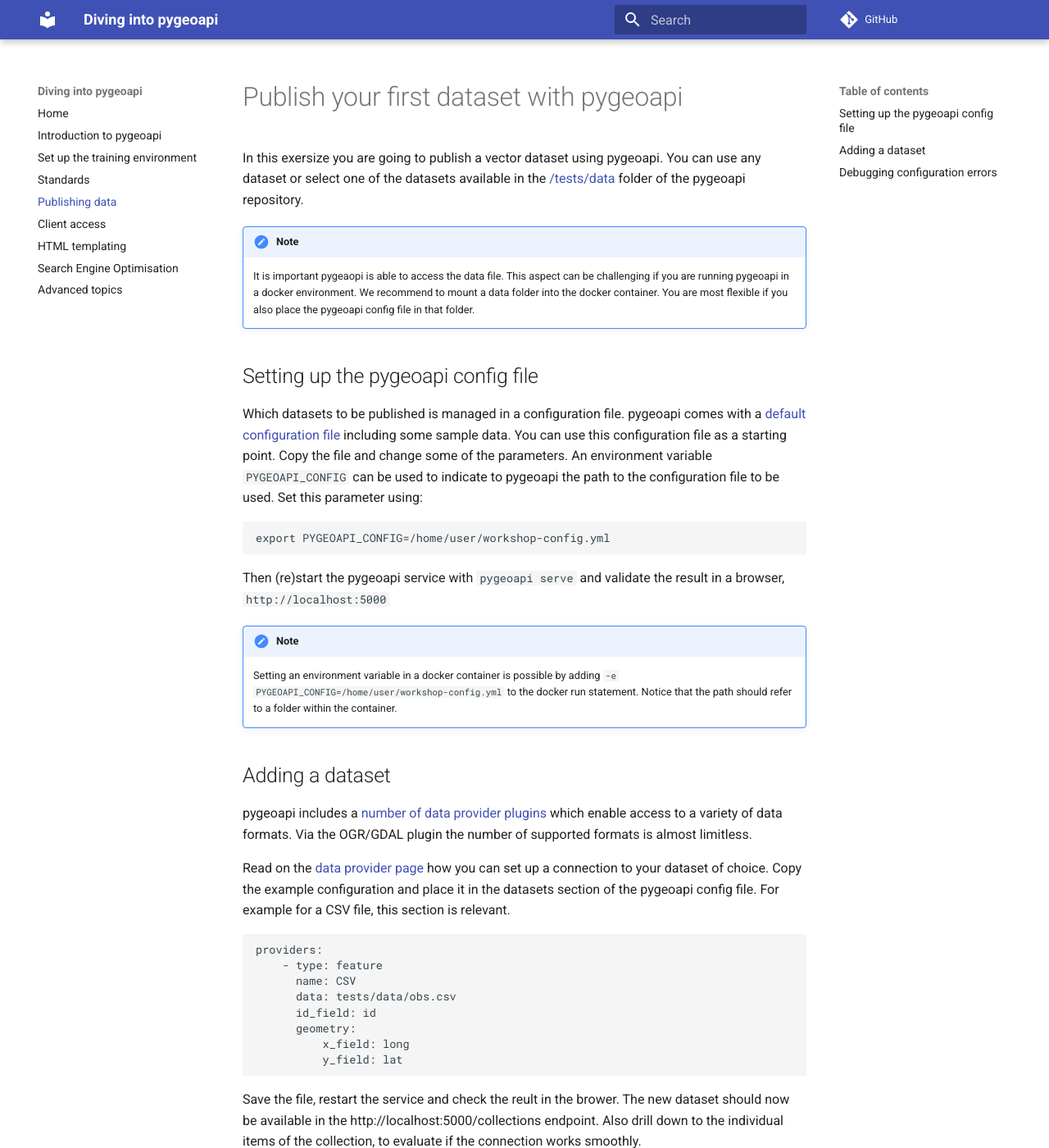
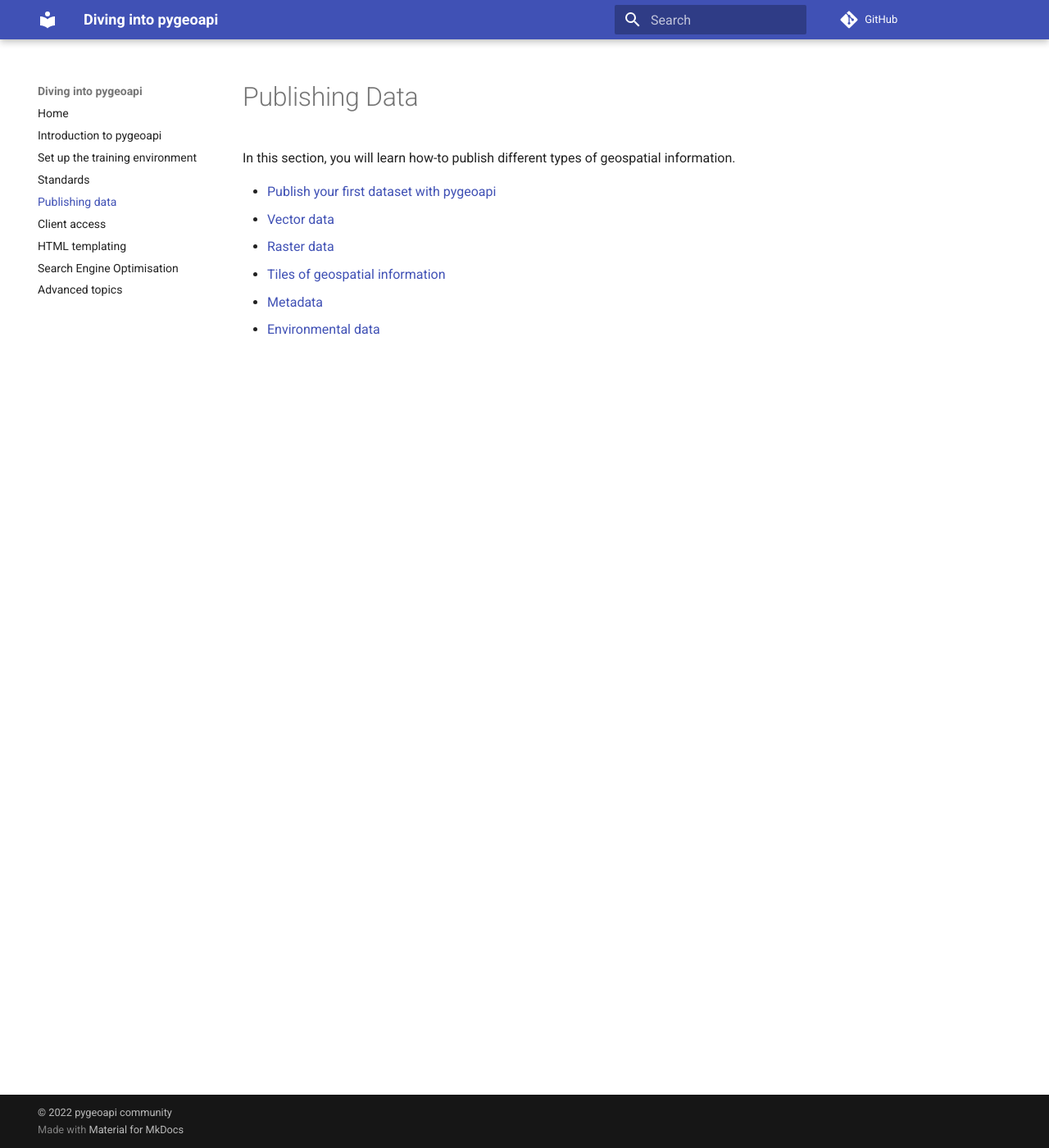
Before and after one commit to geopython/diving-into-pygeoapi, an MkDocs documentation site: the page built from workshop/content/docs/publish/index.md, in a window 1280 px wide and 1400 px high. Shown: the whole window at 82% size. Built offline with MkDocs 1.6.1 and Material for MkDocs 9.7.7, drawn with Linux system fonts in a browser that asks for light colours; comment, search, counter and statistics services are not loaded; some of the changed text lies outside the part shown.

Commit message:
- updated structure of the "Publishing data" module

````diff
--- a/workshop/content/docs/publish/index.md
+++ b/workshop/content/docs/publish/index.md
@@ -1,56 +1,14 @@
 ---
-title: Publish your first dataset with pygeoapi
+title: Publishing data
 ---
 
-# Publish your first dataset with pygeoapi
+# Publishing Data
 
-In this exersize you are going to publish a vector dataset using pygeoapi. You can use any dataset or select one of the datasets available in the [/tests/data](https://github.com/geopython/pygeoapi/tree/master/tests/data) folder of the pygeoapi repository.
+In this section, you will learn how-to publish different types of geospatial information.
 
-!!! note
-
-    It is important pygeaopi is able to access the data file. This aspect can be challenging if you are running pygeoapi in a docker environment. We recommend to mount a data folder into the docker container. You are most flexible if you also place the pygeoapi config file in that folder.
-
-## Setting up the pygeoapi config file
-
-Which datasets to be published is managed in a configuration file. pygeoapi comes with a [default configuration file](https://github.com/geopython/pygeoapi/blob/master/pygeoapi-config.yml) including some sample data. You can use this configuration file as a starting point. Copy the file and change some of the parameters. An environment variable `PYGEOAPI_CONFIG` can be used to indicate to pygeoapi the path to the configuration file to be used. Set this parameter using:
-
-```
-export PYGEOAPI_CONFIG=/home/user/workshop-config.yml
-```
-
-Then (re)start the pygeoapi service with `pygeoapi serve` and validate the result in a browser, `http://localhost:5000`
-
-!!! note
-
-    Setting an environment variable in a docker container is possible by adding `-e PYGEOAPI_CONFIG=/home/user/workshop-config.yml` to the docker run statement. Notice that the path should refer to a folder within the container.
-
-## Adding a dataset
-
-pygeoapi includes a [number of data provider plugins](https://docs.pygeoapi.io/en/latest/data-publishing/ogcapi-features.html#providers) which enable access to a variety of data formats. Via the OGR/GDAL plugin the number of supported formats is almost limitless.
-
-Read on the [data provider page](https://docs.pygeoapi.io/en/latest/data-publishing/ogcapi-features.html#providers) how you can set up a connection to your dataset of choice. Copy the example configuration and place it in the datasets section of the pygeoapi config file. For example for a CSV file, this section is relevant.
-
-```
-providers:
-    - type: feature
-      name: CSV
-      data: tests/data/obs.csv
-      id_field: id
-      geometry:
-          x_field: long
-          y_field: lat
-```
-
-Save the file, restart the service and check the reult in the brower. The new dataset should now be available in the http://localhost:5000/collections endpoint. Also drill down to the individual items of the collection, to evaluate if the connection works smoothly.
-
-## Debugging configuration errors
-
-Incidentally you may run into configuration errors. A file can not be found, a typo in the configuration, or the file format is not fully supported. There are 2 parameters in the config file which help to address these issues. You can set the logging level to `DEBUG` and indicate a path to a log file.
-
-!!! tip
-
-    On docker, set the path of the logfile to the mounted folder, so you can easilty access it from your host system. You can also view the console logs from your docker container using `docker logs {container}`
-
-!!! tip
-
-    Errors related to file paths likely happen at incidental setup. However they can also happen at unexpected moments, resulting in a broken service. Products like [GeoHealthCheck](https://github.com/geopython/GeoHealthCheck) aim to detect this type of unexpected errors. The OGC APi Features test in GeoHealthCheck polls the availability of the service at intervals
+- [Publish your first dataset with pygeoapi](first.md)
+- [Vector data](vector.md)
+- [Raster data](raster.md)
+- [Tiles of geospatial information](tiles.md)
+- [Metadata](metadata.md)
+- [Environmental data](env.md)
````
Also changed, not shown: workshop/content/docs/publish/env.md (added, +5 -0 lines), workshop/content/docs/publish/metadata.md (added, +5 -0 lines), workshop/content/docs/publish/raster.md (added, +5 -0 lines), workshop/content/docs/publish/simple.md (added, +56 -0 lines), workshop/content/docs/publish/tiles.md (added, +5 -0 lines), workshop/content/docs/publish/vector.md (added, +5 -0 lines).
